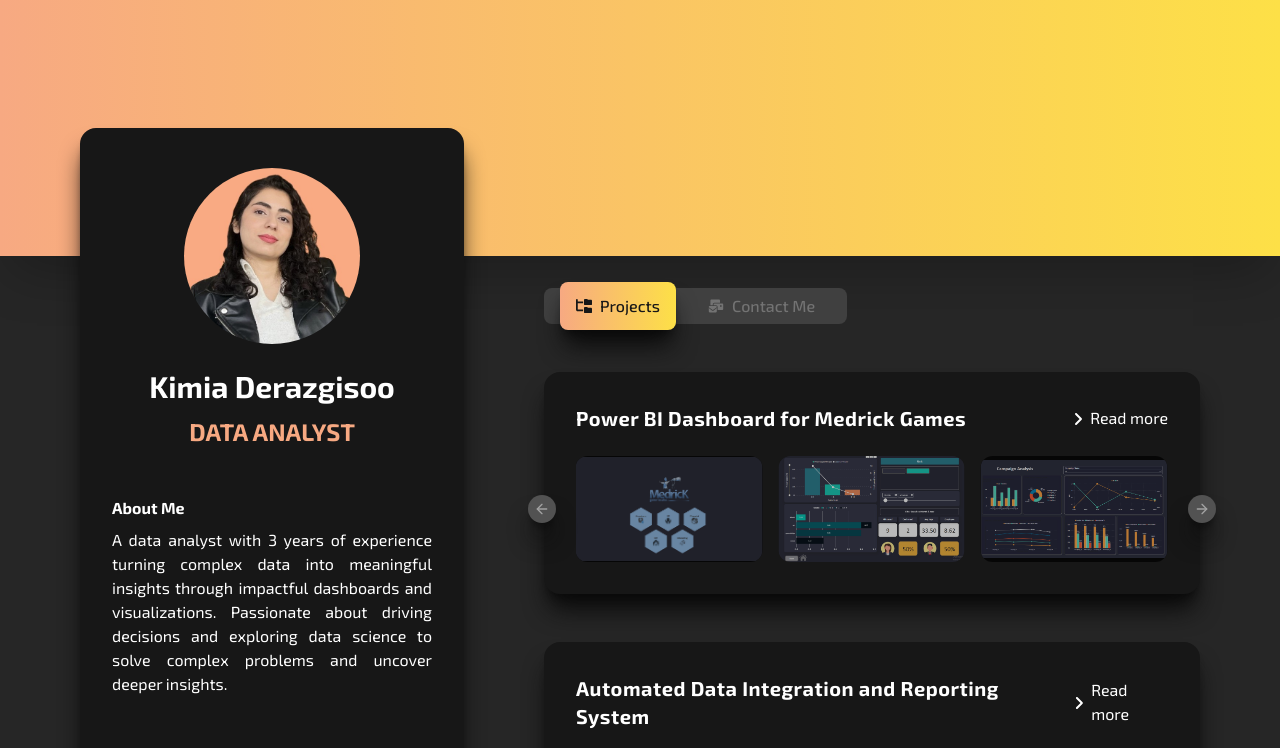
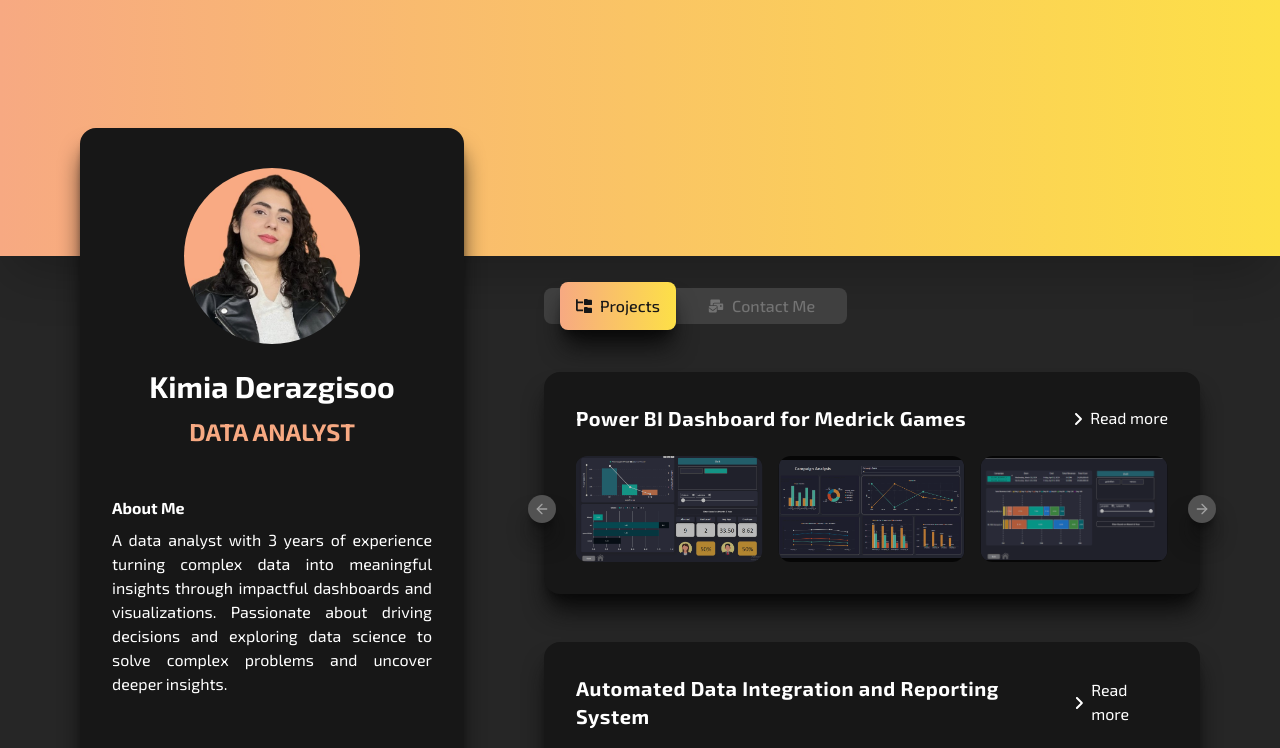
Before and after one commit to kimiaderazgisoo/kimiaderazgisoo.github.io, a React (Vite) app: page / in a window 1280 px wide. Shown: the top 748 px of the page. Built offline with nearby package versions, Linux system fonts and the light colour scheme.

Commit message:
feat: hide a project photo

```diff
--- a/src/components/portfolio-item.tsx
+++ b/src/components/portfolio-item.tsx
@@ -96,10 +96,10 @@ const portfolioItems: PortfolioItem[] = [
 		),
 		defaultImage: 0,
 		images: [
-			{
-				title: "",
-				url: "/powerbi-dashboard/home.png",
-			},
+			// {
+			// 	title: "",
+			// 	url: "/powerbi-dashboard/home.png",
+			// },
 			{
 				title: "",
 				url: "/powerbi-dashboard/hr.png",
```
